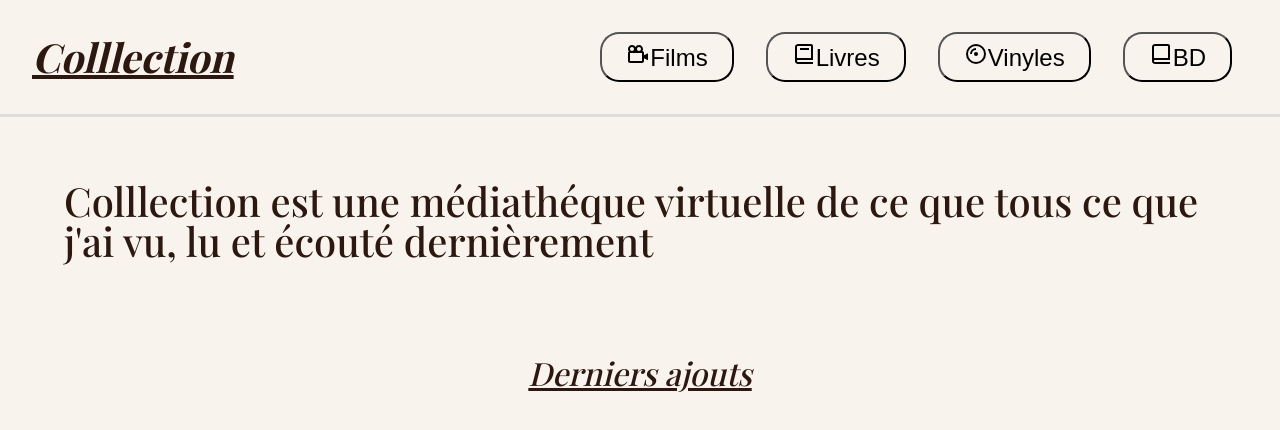
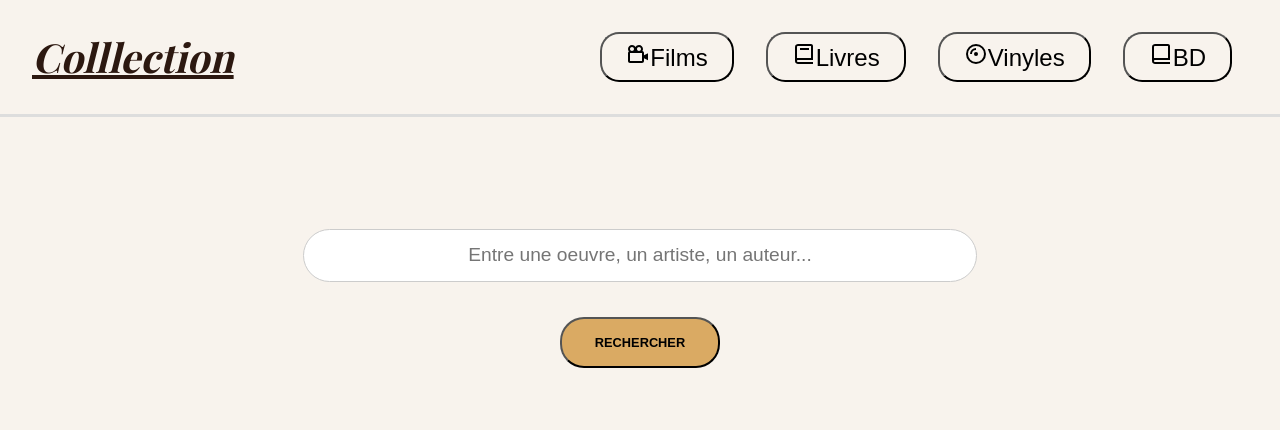
Before and after one commit to Louis-Cyrus/Colllection, a Next.js app: page / in a window 1280 px wide. Shown: the top 430 px of the page. Built offline with nearby package versions, Linux system fonts and the light colour scheme; a web font is replaced by a local one.

Commit message:
component searchbar added

```diff
--- a/src/components/App/App.js
+++ b/src/components/App/App.js
@@ -1,21 +1,11 @@
 import styles from './app.module.css';
 import Link from 'next/link';
+import SearchBar from '../SearchBar/SearchBar';
 
 export default function App() {
     return (
         <>
-            <div className={styles.section}>
-                <h3 className={styles.title}>
-                    Colllection est une médiathéque virtuelle de ce que tous ce que j'ai vu, lu et écouté dernièrement
-                </h3>
-            </div>
-
-            <div className={styles.section}>
-                <h3 className={styles.titleLast}>
-                    Derniers ajouts
-                </h3>
-
-            </div>
+            <SearchBar />
         </>
 
     )
--- a/src/components/SearchBar/SearchBar.js
+++ b/src/components/SearchBar/SearchBar.js
@@ -0,0 +1,22 @@
+import styles from './searchbar.module.css';
+import { useState } from 'react';
+
+{/* J'ai envie de faire une barre de recherche sur différents API pour trouver de nouveaux films, livres, vinyles et bd*/ }
+
+export default function SearchBar() {
+    const [search, setSearch] = useState('');
+
+    return (
+        <div className={styles.searchbar}>
+            <input
+                type="text"
+                placeholder="Entre une oeuvre, un artiste, un auteur..."
+                value={search}
+                onChange={(event) => setSearch(event.target.value)}
+                className={styles.input}
+                aria-label='searchbar'
+            />
+            <button className={styles.button} aria-label='button, search'>Rechercher</button>
+        </div>
+    );
+}
--- a/src/components/SearchBar/searchbar.module.css
+++ b/src/components/SearchBar/searchbar.module.css
@@ -0,0 +1,38 @@
+.searchbar{
+    display: flex;
+    flex-direction: column;
+    align-items: center;
+    padding-top: 7rem;
+    margin-bottom: 6rem;
+}
+
+.input{
+    width: 40rem;
+    padding: 0.9rem 1rem;
+    margin-bottom: 2.2rem;
+    border-radius: 2rem;
+    border: 1.5px solid #ccc;
+    text-align: center;
+    font-size: 1.2rem;
+}
+
+.input:focus{
+    outline: solid 1px #DAAA63;
+}
+
+.button {
+   cursor: pointer;
+   width: 10rem;
+   padding: 1rem;
+   border-radius: 1.5rem;
+   background-color: #DAAA63;
+   text-align: center;
+   font-size: 0.8rem;
+   text-transform: uppercase;
+   font-weight: bold;
+   transition: background-color 0.25s;
+}
+
+.button:hover{
+    background-color: #D8A35F;
+}
```
